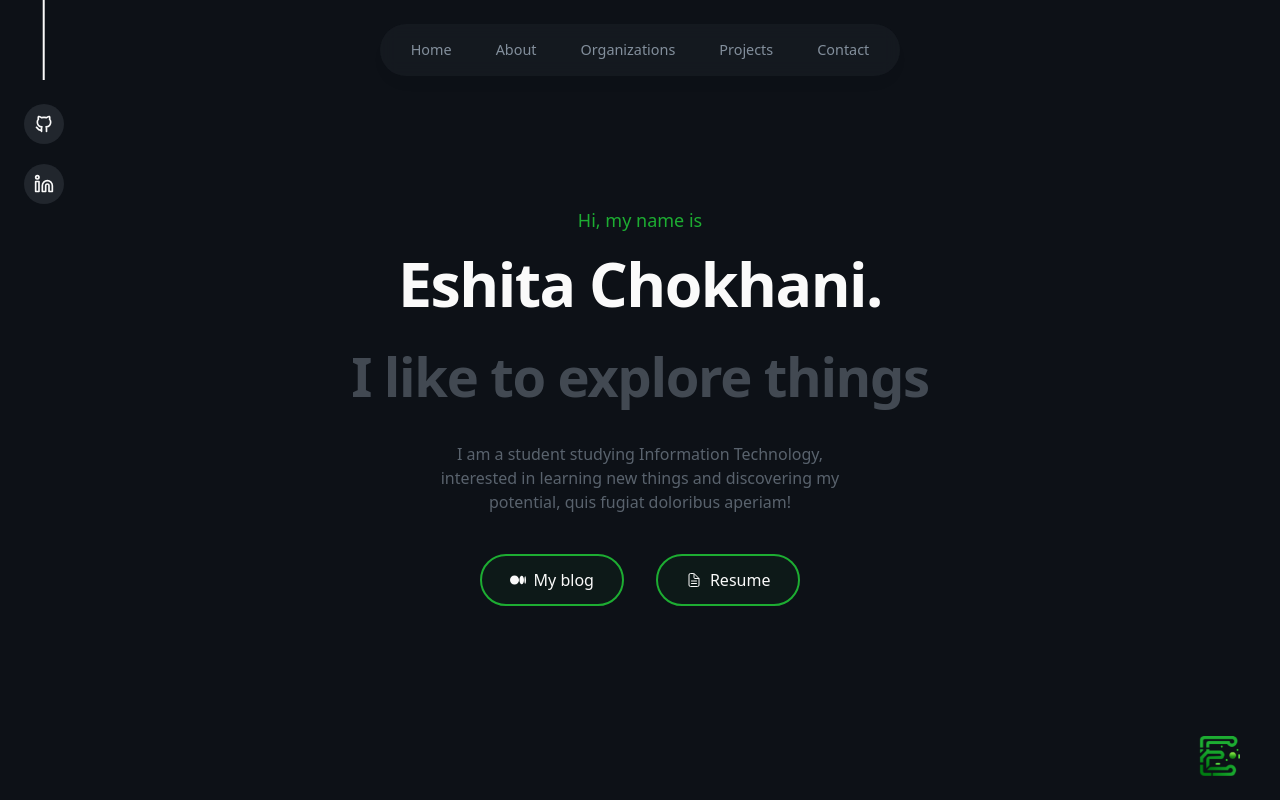
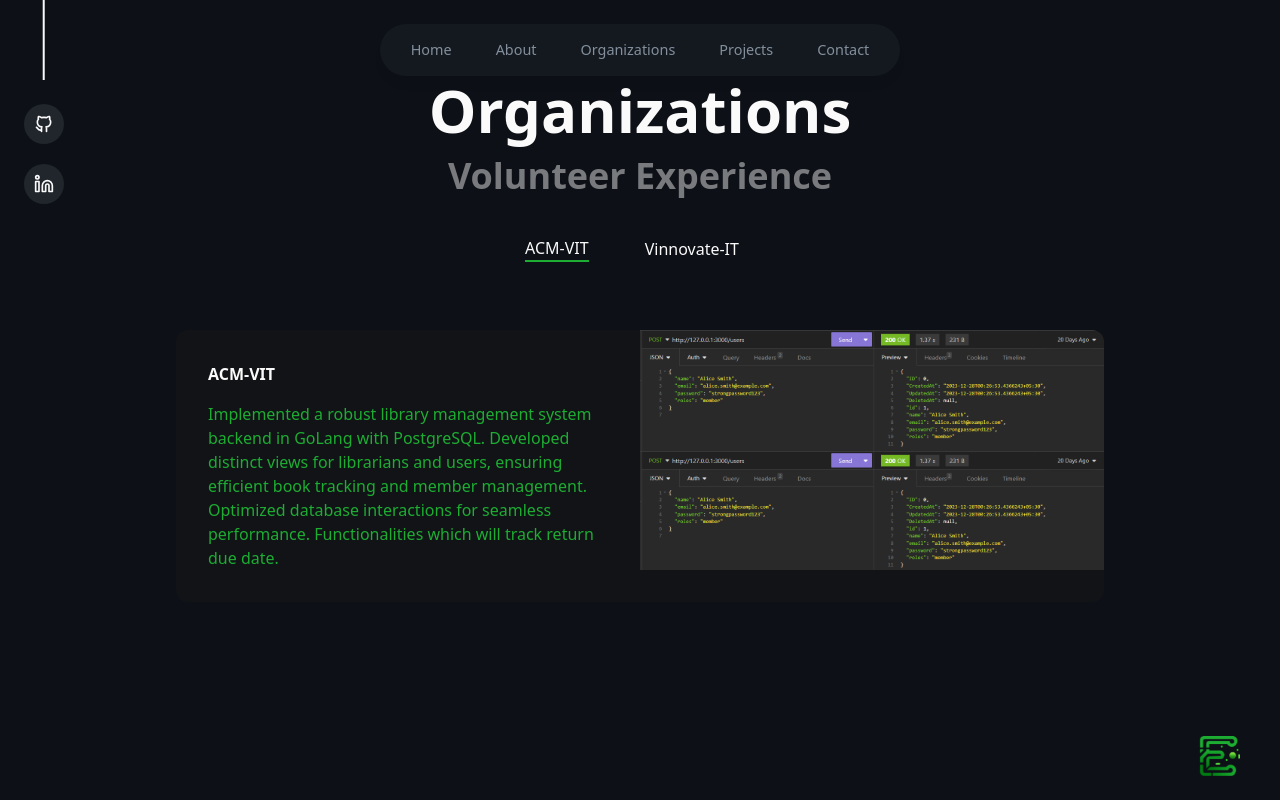
Before and after one commit to eshita241/portfolio-, a React (Create React App) app: page /experience in a window 1280 px wide. Built offline with nearby package versions, Linux system fonts and the light colour scheme.

Commit message:
feat: fixed navbar

```diff
--- a/package.json
+++ b/package.json
@@ -6,12 +6,14 @@
     "@testing-library/jest-dom": "^5.17.0",
     "@testing-library/react": "^13.4.0",
     "@testing-library/user-event": "^13.5.0",
+    "clsx": "^2.1.0",
     "framer-motion": "^10.18.0",
     "react": "^18.2.0",
     "react-dom": "^18.2.0",
     "react-icons": "^5.0.1",
     "react-router-dom": "^6.21.2",
     "react-scripts": "5.0.1",
+    "react-scroll": "^1.9.0",
     "react-spring": "^9.7.3",
     "react-type-animation": "^3.2.0",
     "react-vertical-timeline-component": "^3.6.0",
--- a/src/App.js
+++ b/src/App.js
@@ -7,14 +7,24 @@
 import HeroSection from "./components/about";
 import ProjectSection from "./components/ProjectSection";
 import Organizations from "./components/Organizations";
-
+import { BrowserRouter as Router, Route, Routes } from "react-router-dom";
 
 
 
 function App() {
   return (
       <><main className="w-full h-screen bg-black overflow-x-hidden ">
-        <Header />
+
+    <Router>
+    <Header />
+      <Routes>
+        <Route path="/" element={<Intro />} />
+        <Route path="/about" element={<HeroSection/>} />
+        <Route path="/experience" element={<Organizations/>} />
+        <Route path="/projects" element={<ProjectSection/>} />
+        <Route path="/contact" element={<Contact />} />
+      </Routes>
+    </Router>
           <div className="w-full h-[88vh] xl:flex items-center gap-20 justify-between">
             <div className="hidden xl:inline-flex w-32 h-full fixed left-0 bottom-0">
             <SocialLinks/>
--- a/src/components/Contact.jsx
+++ b/src/components/Contact.jsx
@@ -5,8 +5,8 @@
 
 export default function Contact() {
   return (
-    <div className='h-full bg-black'>
-        <div className='container mx-auto py-32 text-center xl:text-left flex items-center justify-center h-full'>
+    <div  id ="contact" className='h-full bg-black'>
+        <div className='container mx-auto text-center xl:text-left flex items-center justify-center h-full'>
             <div className='flex flex-col w-full max-w-[700px]'>
                 <h2 className='h2 text-center text-white text-5xl font-extrabold mb-12'>
                     Say Hello!
--- a/src/components/Organizations.jsx
+++ b/src/components/Organizations.jsx
@@ -1,6 +1,7 @@
 import React, { useState } from 'react';
 import OrganizationsCard from './OrganizationsCard';
 import TabButton from './TabButton';
+import { Element } from 'react-scroll';
 
 const Experience = [
   {
@@ -29,7 +30,7 @@
   };
 
   return (
-    <section id="experience" className='flex justify-center items-center flex-col '>
+    <section id="experience" className='flex justify-center items-center flex-col py-20'>
       <h2 className='text-white sm:mb-[1rem] text-4xl sm:text-5xl lg:text-6xl font-extrabold'>Organizations</h2>
       <h5 className='text-white opacity-45 mb-4 sm:mb-4 text-xl sm:text-2xl lg:text-4xl font-bold'>Volunteer Experience</h5>
       <div className='text-white flex flex-row justify-center items-center gap-10 py-6 '>
--- a/src/components/ProjectSection.jsx
+++ b/src/components/ProjectSection.jsx
@@ -48,7 +48,7 @@
 
     ]
   return (
-    <><section className='flex justify-center items-center flex-col'>
+    <><section id="projects" className='flex justify-center items-center flex-col py-20'>
         <h2 className='text-white mb-4 sm:mb-14 text-4xl sm:text-5xl lg:text-6xl font-extrabold'>My Projects</h2>
     <div className='grid grid-cols-3 px-48 gap-8 md:gap-12'>
         {
--- a/src/components/about.jsx
+++ b/src/components/about.jsx
@@ -5,6 +5,7 @@
 import { TiArrowForward } from "react-icons/ti";
 import { TypeAnimation } from 'react-type-animation';
 import { motion } from "framer-motion";
+import { Element } from 'react-scroll';
 
 const data = [
   {
@@ -72,7 +73,7 @@
 
 
   return (
-    <section className='mx-auto px-12 py-4'>
+    <section className='mx-auto px-12 py-20' id="about">
       <div className='grid grid-cols-1 sm:grid-cols-12' initial={{opacity:0, scale:0}}
       animate={{ opacity: 1, scale:1}}
       transition={{delay: 1}}>
--- a/src/components/header.jsx
+++ b/src/components/header.jsx
@@ -1,7 +1,7 @@
 import React from "react";
 import { motion } from "framer-motion";
 import logo from "./logo.png";
-
+import { Link as ScrollLink, animateScroll as scroll } from "react-scroll";
 
 export default function Header(){
 
@@ -20,11 +20,11 @@
         </motion.div>
         <nav className=" flex fixed top-[0.15rem] left-1/2 h-12 -translate-x-1/2 py-2 sm:top-[1.7rem] sm:h-[initial] sm:py-0 ">
             <ul className=" flex flex-wrap  w-[22rem] items-center justify-center gap-y-1 text-[0.9rem] font-medium text-text2 sm:w-[initial] sm:flex-nowrap sm:gap-5 cursor-pointer">
-                <li className=" h-3/4 flex  items-center justify-center px-3 py-3 hover:text-white hover:bg-text2 hover:rounded-full transition "><a href="/intro.tsx">Home</a></li>
-                <li className=" h-3/4 flex  items-center justify-center px-3 py-3 hover:text-white hover:bg-text2 hover:rounded-full transition"><a href="/about.tsx">About</a></li>
-                <li className=" h-3/4 flex  items-center justify-center px-3 py-3 hover:text-white hover:bg-text2 hover:rounded-full transition"><a href="/projects.tsx">Organizations</a></li>
-                <li className=" h-3/4 flex  items-center justify-center px-3 py-3 hover:text-white hover:bg-text2 hover:rounded-full  transition"><a href="/experience.tsx">Projects</a></li>
-                <li className=" h-3/4 flex  items-center justify-center px-3 py-3 hover:text-white hover:bg-text2 hover:rounded-full transition"><a href="/contact.tsx">Contact</a></li>
+                <li className=" h-3/4 flex  items-center justify-center px-3 py-3 hover:text-white hover:bg-text2 hover:rounded-full transition "><a href="/intro">Home</a></li>
+                <li className=" h-3/4 flex  items-center justify-center px-3 py-3 hover:text-white hover:bg-text2 hover:rounded-full transition"><a href="/about">About</a></li>
+                <li className=" h-3/4 flex  items-center justify-center px-3 py-3 hover:text-white hover:bg-text2 hover:rounded-full transition"><a href="/experience">Organizations</a></li>
+                <li className=" h-3/4 flex  items-center justify-center px-3 py-3 hover:text-white hover:bg-text2 hover:rounded-full  transition"><a href="/projects">Projects</a></li>
+                <li className=" h-3/4 flex  items-center justify-center px-3 py-3 hover:text-white hover:bg-text2 hover:rounded-full transition"><a href="/contact">Contact</a></li>
             </ul>
         </nav>
 
--- a/src/components/intro.jsx
+++ b/src/components/intro.jsx
@@ -2,11 +2,11 @@
 import { motion } from "framer-motion";
 import { FaMedium } from "react-icons/fa6";
 import { IoDocumentTextOutline } from "react-icons/io5";
-
+import { Element } from 'react-scroll';
 
 export default function Intro() {
   return (
-    <section id="#home">
+    <Element name="intro">
     <div className="flex flex-col  items-center justify-center" >
         <motion.div  initial={{y:100, opacity:0}}
     animate= {{y:0, opacity:1}}
@@ -26,6 +26,6 @@
           </motion.div>
 
     </div>
-    </section>
+    </Element>
   )
 }
```
Also changed, not shown: 1 other file (tests, documents, lock files or other folders).
